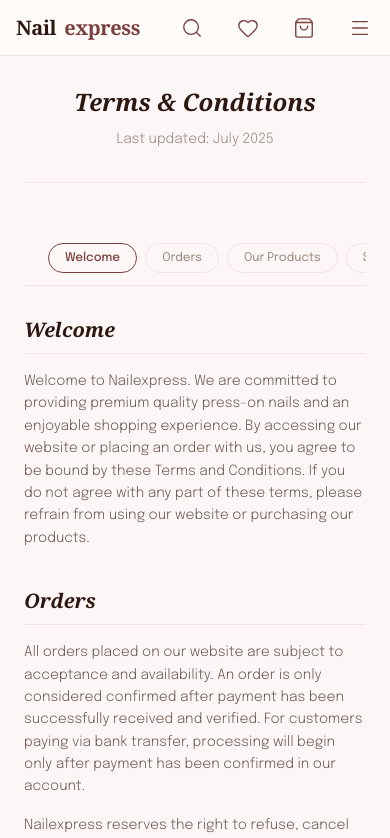
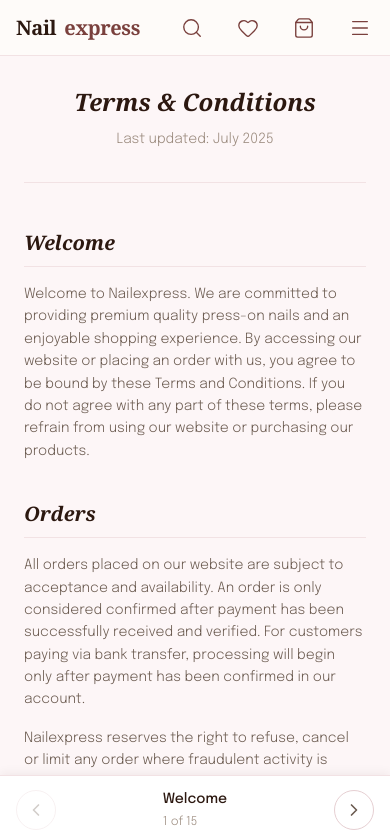
Before and after one commit to dfordolapo/nailxpressng, a Next.js app: page /terms in a window 390 px wide. Shown: the top 838 px of the page. Built offline with nearby package versions, Linux system fonts and the light colour scheme; a web font is replaced by a local one.

Commit message:
Remove privacy footer link, add sticky bottom nav bar for terms page

```diff
--- a/src/app/terms/page.js
+++ b/src/app/terms/page.js
@@ -130,9 +130,30 @@ const SECTIONS = [
   },
 ];
 
+function ChevronLeft() {
+  return (
+    <svg xmlns="http://www.w3.org/2000/svg" width="20" height="20" viewBox="0 0 24 24" fill="none" stroke="currentColor" strokeWidth="2" strokeLinecap="round" strokeLinejoin="round">
+      <path d="m15 18-6-6 6-6"/>
+    </svg>
+  );
+}
+
+function ChevronRight() {
+  return (
+    <svg xmlns="http://www.w3.org/2000/svg" width="20" height="20" viewBox="0 0 24 24" fill="none" stroke="currentColor" strokeWidth="2" strokeLinecap="round" strokeLinejoin="round">
+      <path d="m9 18 6-6-6-6"/>
+    </svg>
+  );
+}
+
 export default function TermsPage() {
   const [activeId, setActiveId] = useState(SECTIONS[0].id);
   const observerRef = useRef(null);
+
+  const activeIndex = SECTIONS.findIndex((s) => s.id === activeId);
+  const activeSection = SECTIONS[activeIndex];
+  const hasPrev = activeIndex > 0;
+  const hasNext = activeIndex < SECTIONS.length - 1;
 
   const setupObserver = useCallback(() => {
     if (observerRef.current) observerRef.current.disconnect();
@@ -169,27 +190,20 @@ export default function TermsPage() {
     if (el) el.scrollIntoView({ behavior: "smooth" });
   };
 
+  const goToPrev = () => {
+    if (hasPrev) scrollTo(SECTIONS[activeIndex - 1].id);
+  };
+
+  const goToNext = () => {
+    if (hasNext) scrollTo(SECTIONS[activeIndex + 1].id);
+  };
+
   return (
     <div className={styles.page}>
       <div className="container container--narrow">
         <div className={styles.header}>
           <h1 className={styles.title}>Terms &amp; Conditions</h1>
           <p className={styles.updated}>Last updated: July 2025</p>
-        </div>
-
-        {/* Mobile horizontal pill TOC */}
-        <div className={styles.mobileToc}>
-          <div className={styles.mobileTocScroll}>
-            {SECTIONS.map(({ id, title }) => (
-              <button
-                key={id}
-                className={`${styles.mobilePill} ${activeId === id ? styles.mobilePillActive : ""}`}
-                onClick={() => scrollTo(id)}
-              >
-                {title}
-              </button>
-            ))}
-          </div>
         </div>
 
         <div className={styles.layout}>
@@ -223,6 +237,32 @@ export default function TermsPage() {
           </div>
         </div>
       </div>
+
+      {/* Mobile sticky bottom bar */}
+      <div className={styles.bottomBar}>
+        <div className={styles.bottomBarInner}>
+          <button
+            className={styles.bottomBarBtn}
+            onClick={goToPrev}
+            disabled={!hasPrev}
+            aria-label="Previous section"
+          >
+            <ChevronLeft />
+          </button>
+          <div>
+            <div className={styles.bottomBarLabel}>{activeSection?.title}</div>
+            <div className={styles.bottomBarCounter}>{activeIndex + 1} of {SECTIONS.length}</div>
+          </div>
+          <button
+            className={styles.bottomBarBtn}
+            onClick={goToNext}
+            disabled={!hasNext}
+            aria-label="Next section"
+          >
+            <ChevronRight />
+          </button>
+        </div>
+      </div>
     </div>
   );
 }
--- a/src/components/home/FooterHero.js
+++ b/src/components/home/FooterHero.js
@@ -29,7 +29,6 @@ export default function FooterHero() {
         <div className={styles.footerLinks}>
           <Link href="/shop" className={styles.footerLink}>shop</Link>
           <Link href="/terms" className={styles.footerLink}>terms</Link>
-          <Link href="/privacy" className={styles.footerLink}>privacy</Link>
           <a href={SOCIAL_LINKS?.whatsapp || "#"} target="_blank" rel="noopener noreferrer" className={styles.footerLink}>wholesale</a>
         </div>
         <div className={styles.footerSocials}>
--- a/src/components/layout/Footer.js
+++ b/src/components/layout/Footer.js
@@ -46,7 +46,6 @@ export default function Footer() {
           <div className={styles.links}>
             <Link href="/shop" className={styles.link}>shop</Link>
             <Link href="/terms" className={styles.link}>terms</Link>
-            <Link href="/privacy" className={styles.link}>privacy</Link>
             <a href={SOCIAL_LINKS?.whatsapp || "#"} target="_blank" rel="noopener noreferrer" className={styles.link}>wholesale</a>
           </div>
         </div>
--- a/src/styles/pages/terms.module.css
+++ b/src/styles/pages/terms.module.css
@@ -96,53 +96,67 @@
   margin-bottom: 0;
 }
 
-/* ── Mobile: Horizontal Pill TOC ─────────────────────────────────── */
-.mobileToc {
+/* ── Mobile: Sticky Bottom Bar ───────────────────────────────────── */
+.bottomBar {
   display: none;
-  position: sticky;
-  top: var(--header-height);
+  position: fixed;
+  bottom: 0;
+  left: 0;
+  right: 0;
   z-index: var(--z-sticky);
-  background: var(--color-bg);
-  border-bottom: 1px solid var(--color-border-light);
-  padding: var(--space-3) 0;
-  margin-bottom: var(--space-8);
+  background: var(--color-bg-card);
+  border-top: 1px solid var(--color-border-light);
+  box-shadow: 0 -2px 10px rgba(44, 24, 16, 0.06);
+  padding: var(--space-3) var(--space-4);
+  padding-bottom: max(var(--space-3), env(safe-area-inset-bottom));
 }
 
-.mobileTocScroll {
+.bottomBarInner {
   display: flex;
-  gap: var(--space-2);
-  overflow-x: auto;
-  padding: 0 var(--space-6);
-  scrollbar-width: none;
-  -ms-overflow-style: none;
+  align-items: center;
+  justify-content: space-between;
+  gap: var(--space-3);
 }
 
-.mobileTocScroll::-webkit-scrollbar {
-  display: none;
+.bottomBarBtn {
+  display: flex;
+  align-items: center;
+  justify-content: center;
+  width: 40px;
+  height: 40px;
+  border-radius: var(--radius-full);
+  border: 1px solid var(--color-border);
+  color: var(--color-text-secondary);
+  background: transparent;
+  flex-shrink: 0;
+  transition: all var(--transition-fast);
 }
 
-.mobilePill {
-  flex-shrink: 0;
-  padding: var(--space-2) var(--space-4);
+.bottomBarBtn:disabled {
+  opacity: 0.3;
+  cursor: default;
+}
+
+.bottomBarBtn:not(:disabled):hover {
+  border-color: var(--color-primary);
+  color: var(--color-primary);
+}
+
+.bottomBarLabel {
+  flex: 1;
+  text-align: center;
+  font-size: var(--text-sm);
+  font-weight: var(--weight-medium);
+  color: var(--color-text);
+  white-space: nowrap;
+  overflow: hidden;
+  text-overflow: ellipsis;
+}
+
+.bottomBarCounter {
   font-size: var(--text-xs);
   color: var(--color-text-tertiary);
-  border: 1px solid var(--color-border-light);
-  border-radius: var(--radius-full);
-  white-space: nowrap;
-  transition: all var(--transition-fast);
-  background: transparent;
-}
-
-.mobilePill:hover {
-  border-color: var(--color-border);
-  color: var(--color-text-secondary);
-}
-
-.mobilePillActive {
-  color: var(--color-primary);
-  border-color: var(--color-primary);
-  background: var(--color-primary-50);
-  font-weight: var(--weight-medium);
+  margin-top: 2px;
 }
 
 /* ── Responsive ──────────────────────────────────────────────────── */
@@ -164,7 +178,7 @@
     display: none;
   }
 
-  .mobileToc {
+  .bottomBar {
     display: block;
   }
 
@@ -175,4 +189,9 @@
   .sectionText {
     font-size: var(--text-sm);
   }
+
+  /* Extra bottom padding so content isn't hidden behind the bar */
+  .section:last-child {
+    margin-bottom: 80px;
+  }
 }
```
